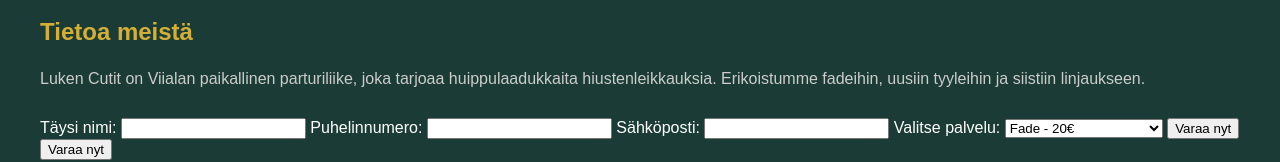
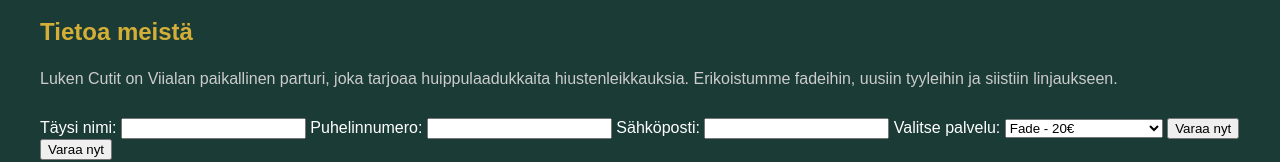
Before and after one commit to hugelinen/Luken-Cutit, a plain HTML site: page index.html in a window 1280 px wide. Shown: the part 308-470 px from the top of the page. Drawn offline with Linux system fonts and the light colour scheme.

Commit message:
Update index.html

```diff
--- a/index.html
+++ b/index.html
@@ -102,7 +102,7 @@
 
         <section class="about">
             <h3>Tietoa meistä</h3>
-            <p>Luken Cutit on Viialan paikallinen parturiliike, joka tarjoaa huippulaadukkaita hiustenleikkauksia. Erikoistumme fadeihin, uusiin tyyleihin ja siistiin linjaukseen.</p>
+            <p>Luken Cutit on Viialan paikallinen parturi, joka tarjoaa huippulaadukkaita hiustenleikkauksia. Erikoistumme fadeihin, uusiin tyyleihin ja siistiin linjaukseen.</p>
         </section>
 
         <section <form action="https://formspree.io/f/{your-form-id}" method="POST">
```
